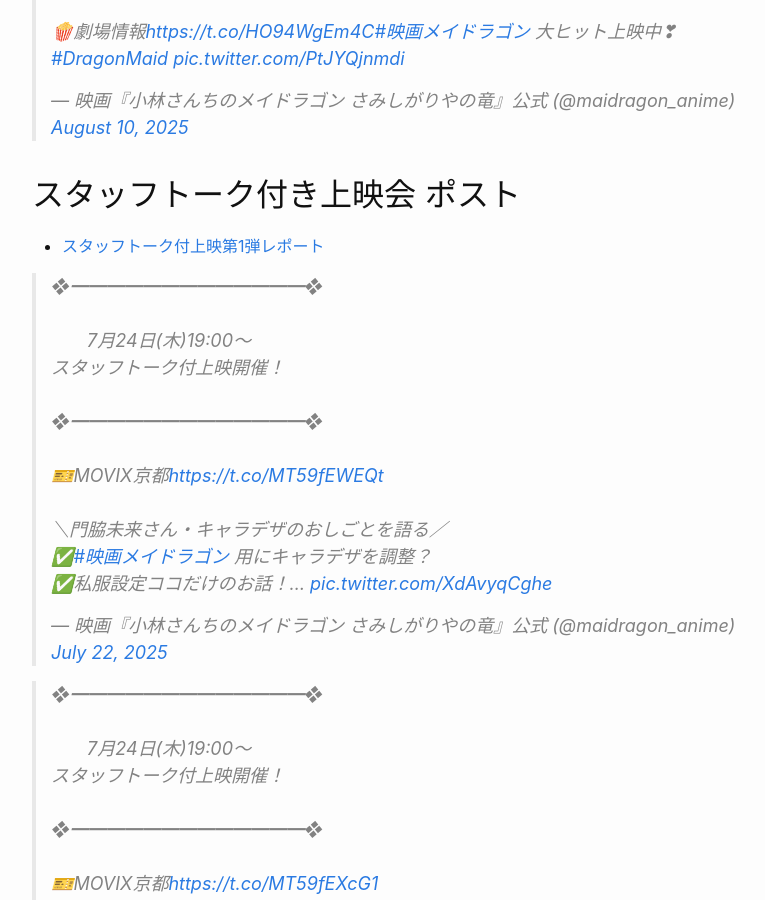
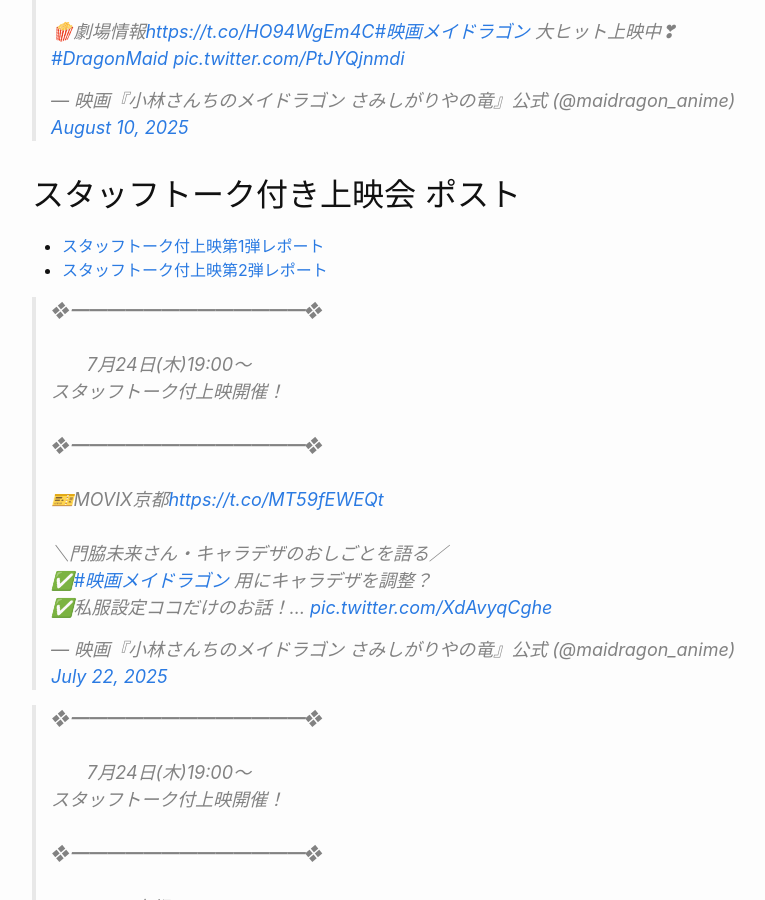
Before and after one commit to Pandaful-2312/sites, a Jekyll site: the page built from favorites/maidragon/lonely-dragon-gallery/other_post.md, in a window 1280 px wide and 900 px high, scrolled down 4409 px. Shown: the whole window, without its empty margins (238-1003 px from the left). Built offline with Jekyll 4.4.1, drawn with Linux system fonts in a browser that asks for light colours; comment, search, counter and statistics services are not loaded.

Commit message:
update maidragon

```diff
--- a/favorites/maidragon/lonely-dragon-gallery/other_post.md
+++ b/favorites/maidragon/lonely-dragon-gallery/other_post.md
@@ -79,6 +79,7 @@
 ## スタッフトーク付き上映会 ポスト
 
 - [スタッフトーク付上映第1弾レポート](https://maidragon.jp/movie/special/20250724_butaiaisatsu/)
+- [スタッフトーク付上映第2弾レポート](https://maidragon.jp/movie/special/20250807_staff/)
 
 <blockquote class="twitter-tweet"><p lang="ja" dir="ltr">❖━━━━━━━━━━━━━❖<br><br>　　7月24日(木)19:00～<br>スタッフトーク付上映開催！<br><br>❖━━━━━━━━━━━━━❖<br><br>🎫MOVIX京都<a href="https://t.co/MT59fEWEQt">https://t.co/MT59fEWEQt</a><br><br>＼門脇未来さん・キャラデザのおしごとを語る／<br>✅<a href="https://twitter.com/hashtag/%E6%98%A0%E7%94%BB%E3%83%A1%E3%82%A4%E3%83%89%E3%83%A9%E3%82%B4%E3%83%B3?src=hash&amp;ref_src=twsrc%5Etfw">#映画メイドラゴン</a> 用にキャラデザを調整？<br>✅私服設定ココだけのお話！… <a href="https://t.co/XdAvyqCghe">pic.twitter.com/XdAvyqCghe</a></p>&mdash; 映画『小林さんちのメイドラゴン さみしがりやの竜』公式 (@maidragon_anime) <a href="https://twitter.com/maidragon_anime/status/1947582388088758477?ref_src=twsrc%5Etfw">July 22, 2025</a></blockquote>
 
```
